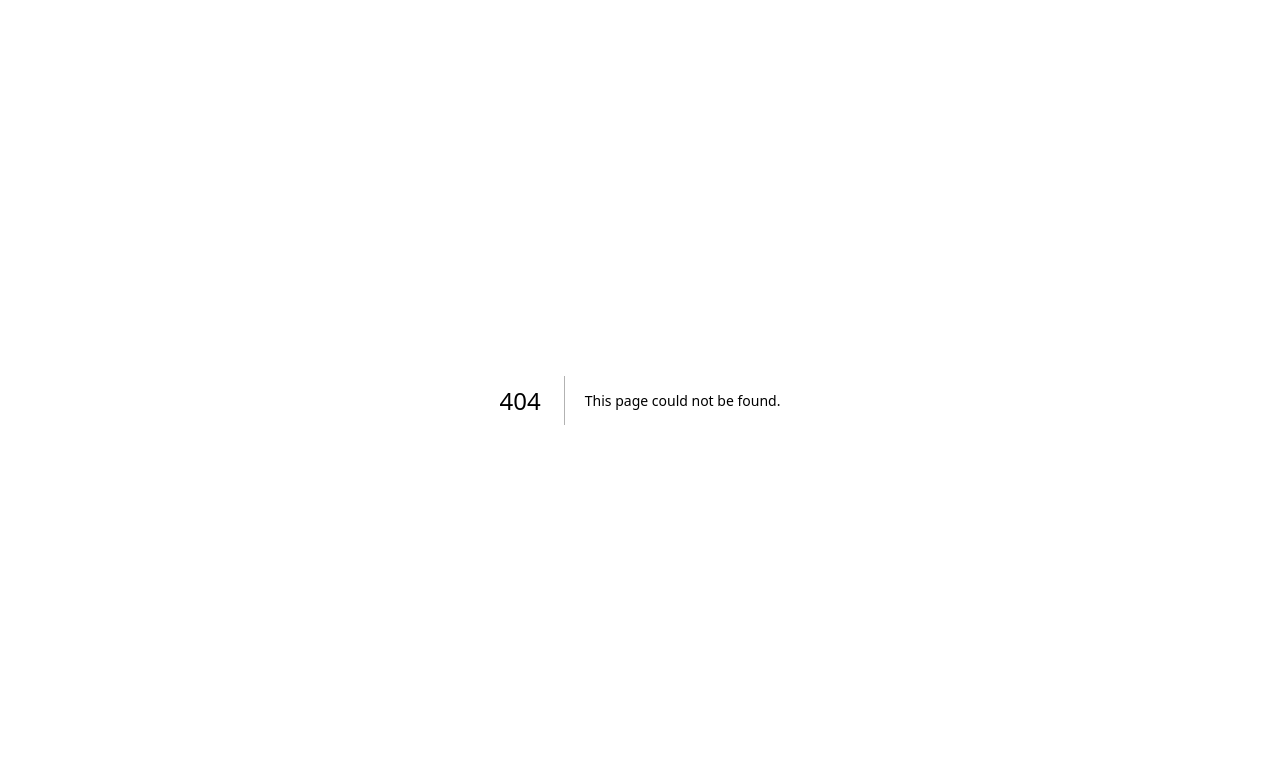
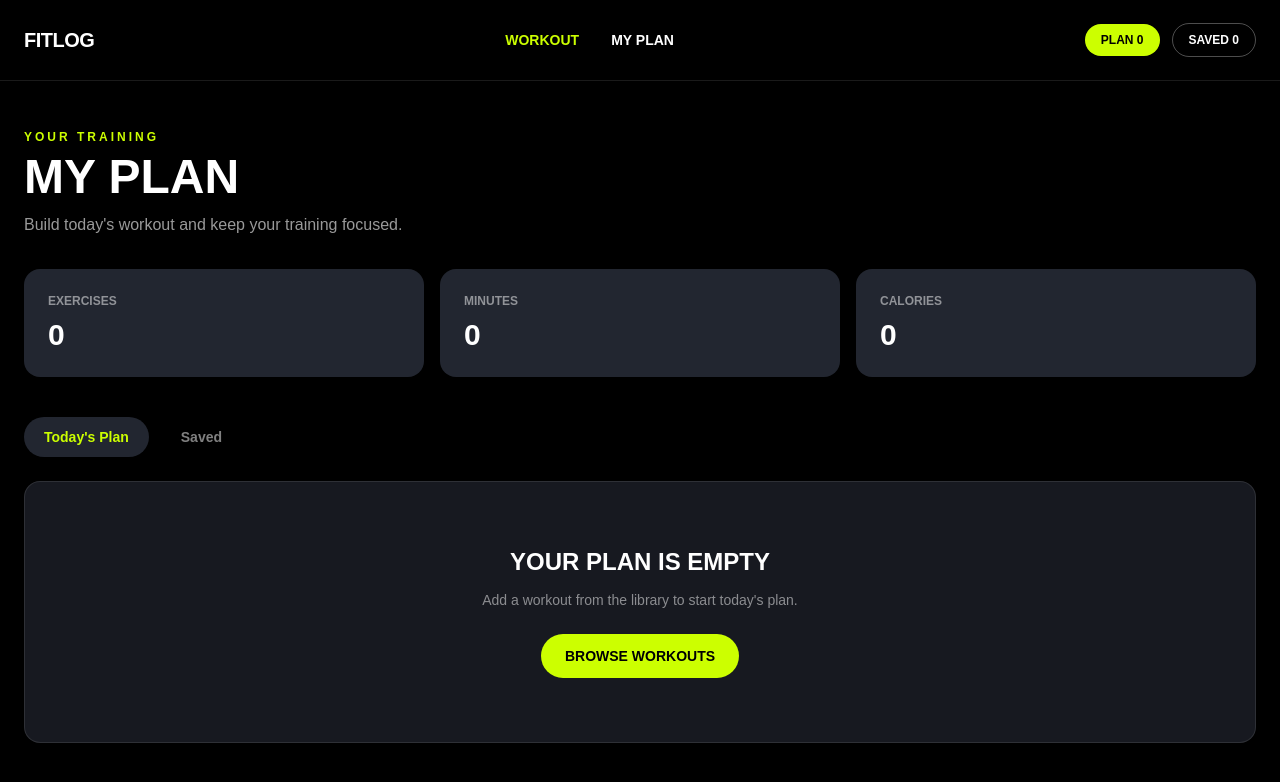
Before and after one commit to fahiyahedayet/assignment-6, a Next.js app: page /my-plan in a window 1280 px wide. Before the commit this address had no page. Shown: the top 782 px of the page. Built offline with nearby package versions, Linux system fonts and the light colour scheme.

Commit message:
my plan page created

```diff
--- /dev/null
+++ b/src/app/my-plan/page.tsx
@@ -0,0 +1,152 @@
+"use client";
+
+import Navbar from "../components/Navbar";
+import { usePlan } from "../context/PlanContext";
+
+export default function MyPlan() {
+    const { plan } = usePlan();
+
+    const totalMinutes = plan.reduce(
+        (total, workout) => total + workout.duration,
+        0
+    );
+
+    const totalCalories = plan.reduce(
+        (total, workout) => total + workout.calories,
+        0
+    );
+
+    return (
+        <>
+            <Navbar />
+
+            <main className="min-h-screen bg-black px-6 py-12 text-white">
+                <div className="mx-auto max-w-7xl">
+
+                    {/* Header */}
+                    <div>
+                        <p className="text-xs font-bold tracking-[0.25em] text-[#CCFF00]">
+                            YOUR TRAINING
+                        </p>
+
+                        <h1 className="mt-2 text-4xl font-black uppercase md:text-5xl">
+                            MY PLAN
+                        </h1>
+
+                        <p className="mt-3 text-sm text-white/60 md:text-base">
+                            Build today's workout and keep your training focused.
+                        </p>
+                    </div>
+
+                    {/* Metrics */}
+                    <div className="mt-8 grid gap-4 sm:grid-cols-3">
+
+                        <div className="rounded-2xl bg-[#222630] p-6">
+                            <p className="text-xs font-bold uppercase text-white/50">
+                                Exercises
+                            </p>
+
+                            <p className="mt-2 text-3xl font-black">
+                                {plan.length}
+                            </p>
+                        </div>
+
+                        <div className="rounded-2xl bg-[#222630] p-6">
+                            <p className="text-xs font-bold uppercase text-white/50">
+                                Minutes
+                            </p>
+
+                            <p className="mt-2 text-3xl font-black">
+                                {totalMinutes}
+                            </p>
+                        </div>
+
+                        <div className="rounded-2xl bg-[#222630] p-6">
+                            <p className="text-xs font-bold uppercase text-white/50">
+                                Calories
+                            </p>
+
+                            <p className="mt-2 text-3xl font-black">
+                                {totalCalories}
+                            </p>
+                        </div>
+
+                    </div>
+
+                    {/* Tabs */}
+                    <div className="mt-10 flex items-center gap-3">
+
+                        <button className="rounded-full bg-[#222630] px-5 py-2.5 text-sm font-bold text-[#CCFF00]">
+                            Today's Plan
+                        </button>
+
+                        <button className="rounded-full px-5 py-2.5 text-sm font-bold text-white/50">
+                            Saved
+                        </button>
+
+                    </div>
+
+                    {/* Plan Content */}
+                    <div className="mt-6">
+
+                        {plan.length === 0 ? (
+                            <div className="rounded-2xl border border-white/10 bg-[#171920] px-6 py-16 text-center">
+                                <h2 className="text-2xl font-black uppercase">
+                                    Your plan is empty
+                                </h2>
+
+                                <p className="mt-3 text-sm text-white/50">
+                                    Add a workout from the library to start today's plan.
+                                </p>
+
+                                <a
+                                    href="/"
+                                    className="mt-6 inline-flex rounded-full bg-[#CCFF00] px-6 py-3 text-sm font-black text-black"
+                                >
+                                    BROWSE WORKOUTS
+                                </a>
+                            </div>
+                        ) : (
+                            <div className="space-y-4">
+                                {plan.map((workout) => (
+                                    <div
+                                        key={workout.id}
+                                        className="rounded-2xl bg-[#222630] p-4"
+                                    >
+                                        <div className="flex items-center gap-4">
+
+                                            <img
+                                                src={workout.image}
+                                                alt={workout.name}
+                                                className="h-24 w-24 rounded-xl object-cover"
+                                            />
+
+                                            <div>
+                                                <h2 className="font-black uppercase">
+                                                    {workout.name}
+                                                </h2>
+
+                                                <p className="mt-1 text-sm text-white/50">
+                                                    {workout.equipment}
+                                                </p>
+
+                                                <p className="mt-2 text-xs text-white/50">
+                                                    {workout.duration} MIN ·{" "}
+                                                    {workout.calories} CAL · ★{" "}
+                                                    {workout.rating}
+                                                </p>
+                                            </div>
+
+                                        </div>
+                                    </div>
+                                ))}
+                            </div>
+                        )}
+
+                    </div>
+
+                </div>
+            </main>
+        </>
+    );
+}
```
